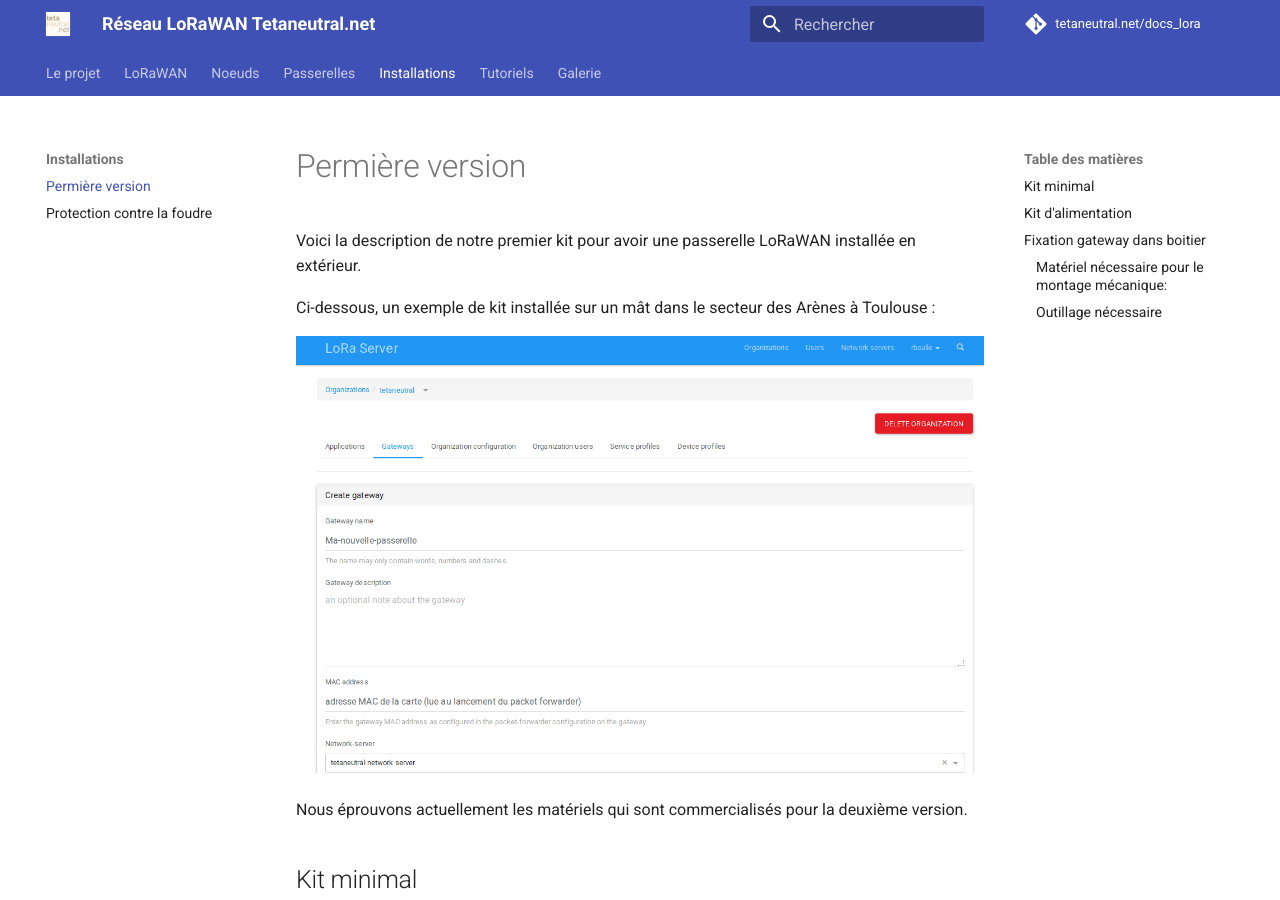
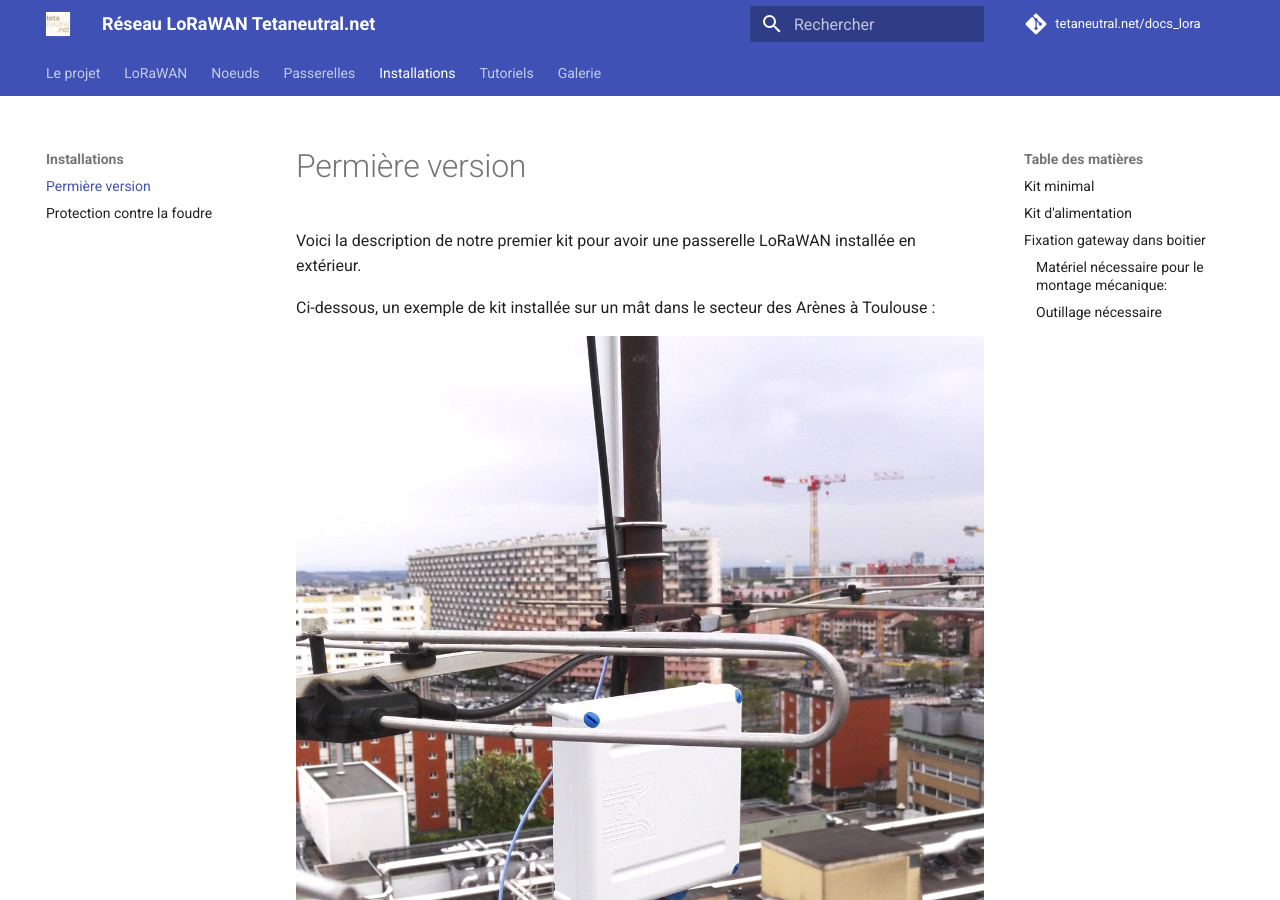
Before and after one commit to NICOLASGON/docs_lora_tetaneutral, an MkDocs documentation site: the page built from docs/installations/v1.md, in a window 1280 px wide and 900 px high. Built offline with MkDocs 1.6.1 and Material for MkDocs 9.7.7, drawn with Linux system fonts in a browser that asks for light colours; comment, search, counter and statistics services are not loaded.

Commit message:
maj page setup v1

```diff
--- a/docs/installations/v1.md
+++ b/docs/installations/v1.md
@@ -4,7 +4,7 @@ Voici la description de notre premier kit pour avoir une passerelle LoRaWAN inst
 
 Ci-dessous, un exemple de kit installée sur un mât dans le secteur des Arènes à Toulouse :
 
-![passerelleChisteraPi](../assets/img/passerelle-ChisteraPi-d6e47.png)
+![Passerelle secteur Arènes](../assets/img/gw_arenes.jpg)
 
 
 Nous éprouvons actuellement les matériels qui sont commercialisés pour la deuxième version.
```
